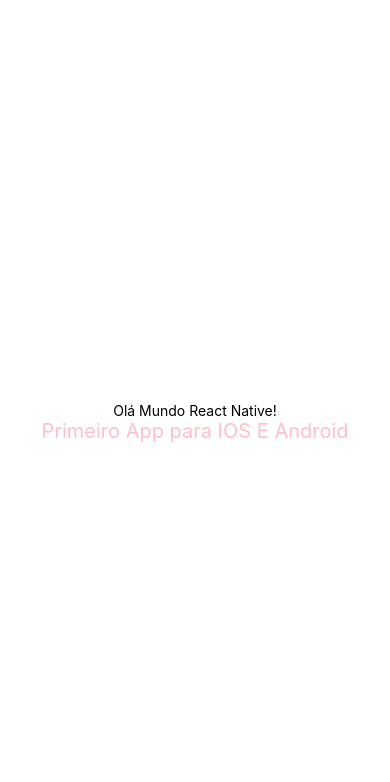
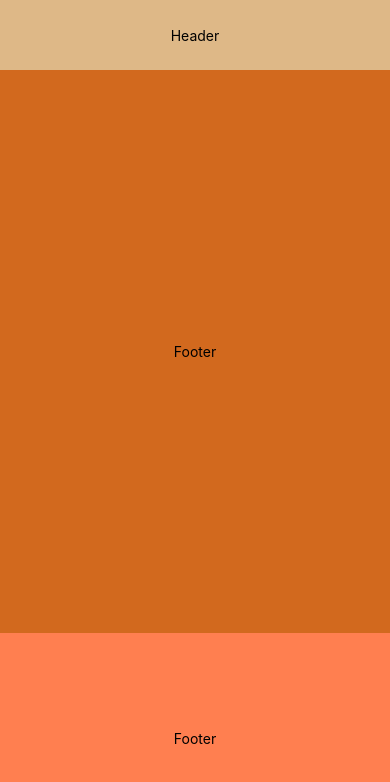
Before and after one commit to Joy-dpaula/frontend-react-native, a React Native app: screen / in a window 390 px wide. Shown: the top 782 px of the page. Built offline with nearby package versions, Linux system fonts and the light colour scheme.

Commit message:
Iniciando em componentes

```diff
--- a/App.js
+++ b/App.js
@@ -1,25 +1,26 @@
-import { StatusBar } from 'expo-status-bar';
 import { StyleSheet, Text, View } from 'react-native';
+import Footer from './components/Footer';
+import Content from './components/Content';
+import Header from './components/Header';
 
 export default function App() {
   return (
+    // <>
     <View style={styles.container}>
-      <Text>Olá Mundo React Native!</Text>
-      <Text style={styles.titulo}>Primeiro App para IOS E Android</Text>
-      <StatusBar style="auto" />
+
+      <Header />
+
+      <Content />
+
+      <Footer />
+
     </View>
+    // </>
   );
 }
 
 const styles = StyleSheet.create({
   container: {
     flex: 1,
-    backgroundColor: '#fff',
-    alignItems: 'center',
-    justifyContent: 'center',
-  },
-  titulo: {
-    fontSize: 20,
-    color: "pink"
   }
-});
+})
--- /dev/null
+++ b/components/Content.js
@@ -0,0 +1,18 @@
+import { View, Text, StyleSheet } from 'react-native';
+
+export default function Content() {
+    return (
+        <View style={styles.content}>
+            <Text>Footer</Text>
+        </View>
+    )
+}
+
+const styles = StyleSheet.create({
+    content: {
+        flex: 8,
+        justifyContent: 'center',
+        alignItems: 'center',
+        backgroundColor: 'chocolate'
+      }
+})
--- /dev/null
+++ b/components/Footer.js
@@ -0,0 +1,18 @@
+import { View, Text, StyleSheet } from 'react-native';
+
+export default function Footer() {
+    return (
+        <View style={styles.footer}>
+            <Text>Footer</Text>
+        </View>
+    )
+}
+
+const styles = StyleSheet.create({
+    footer: {
+        flex: 3,
+        justifyContent: 'center',
+        alignItems: 'center',
+        backgroundColor: 'coral'
+    }
+})
--- /dev/null
+++ b/components/Header.js
@@ -0,0 +1,18 @@
+import { View, Text, StyleSheet } from 'react-native';
+
+export default function Header() {
+    return (
+        <View style={styles.header}>
+            <Text>Header</Text>
+        </View>
+    )
+}
+
+const styles = StyleSheet.create({
+    header: {
+        flex: 1,
+        justifyContent: 'center',
+        alignItems: 'center',
+        backgroundColor: 'burlywood'
+      }
+})
```
Also changed, not shown: App copy.js (added, +25 -0 lines).
